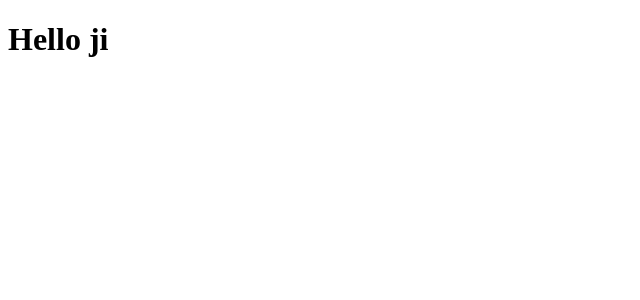
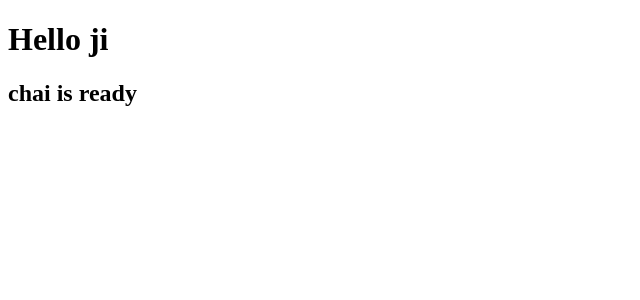
Before and after one commit to yashraj9410/Basic-React-Projects, a React (Vite) app in the folder basicproject/: page / in a window 1280 px wide. Shown: the top 300 px of the page, without its empty margins (0-640 px from the left). Built offline with nearby package versions, Linux system fonts and the light colour scheme.

Commit message:
base files vitereact

```diff
--- a/basicproject/src/App.jsx
+++ b/basicproject/src/App.jsx
@@ -1,12 +1,14 @@
 import { useState } from 'react'
-
 import viteLogo from '/vite.svg'
+import Chai from './chai'
 
 
 function App() {
   return (
     <>
-    <h1>Hello ji</h1></>
+    <h1>Hello ji</h1>
+    <Chai/>
+    </>
   )
 }
 
--- /dev/null
+++ b/basicproject/src/chai.jsx
@@ -0,0 +1,7 @@
+function Chai() {
+    return (
+        <h2> chai is ready </h2>
+    )
+}
+
+export default Chai
```
